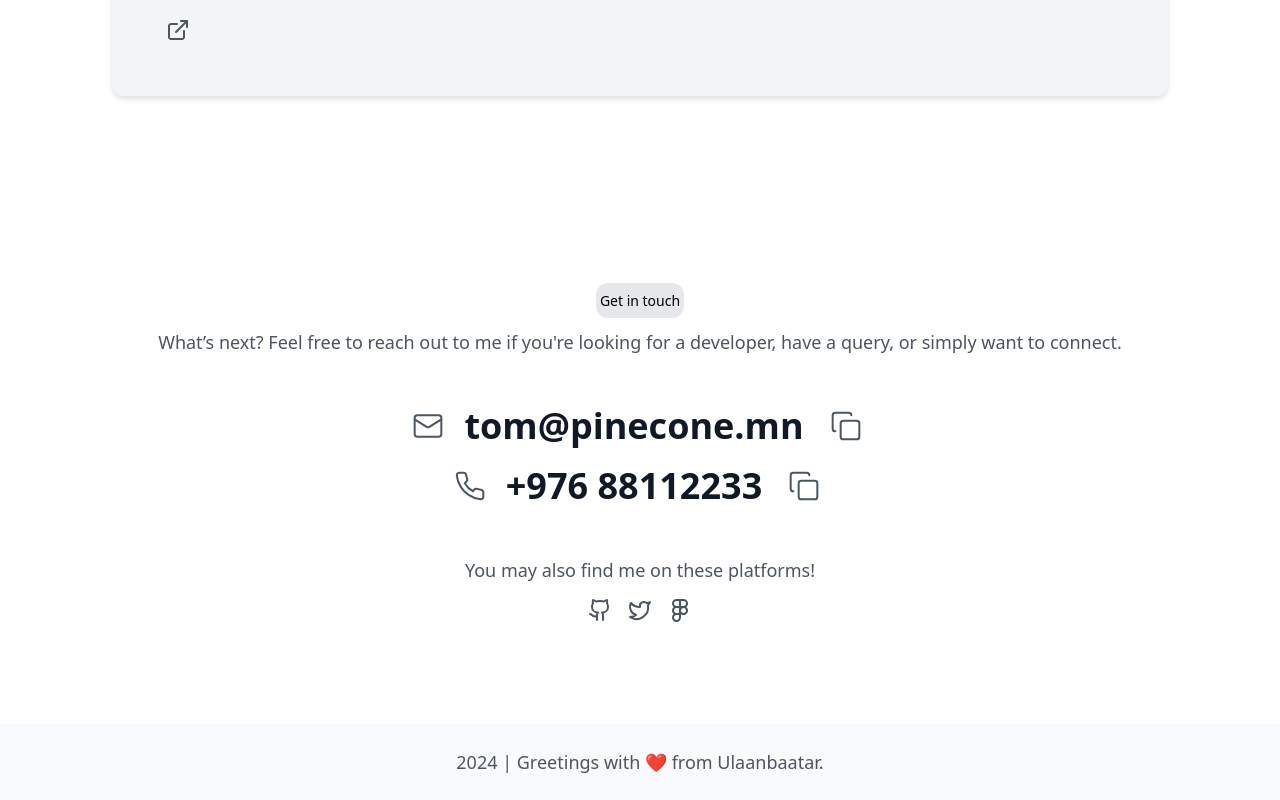
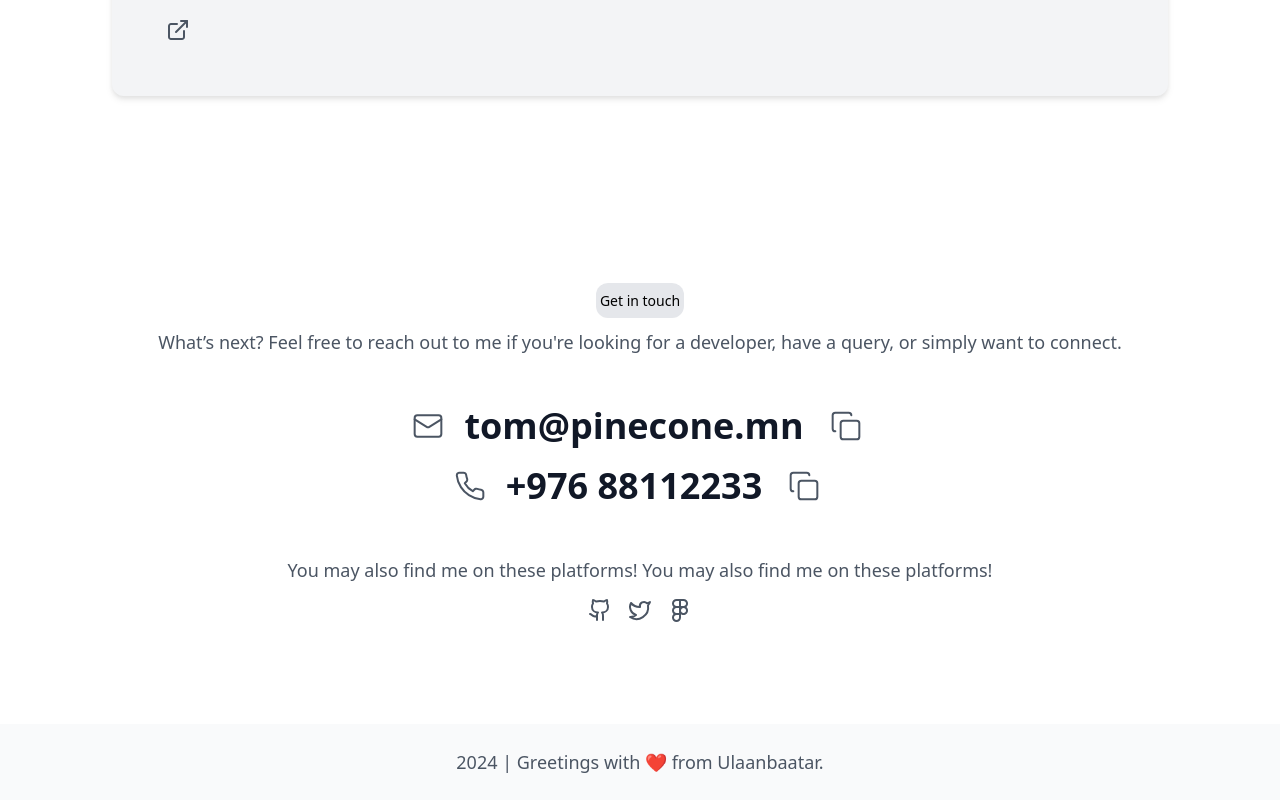
Before and after one commit to LEAP-DC-2024-JUNE/ANARB, a Next.js app in the folder next-project/: page / in a window 1280 px wide. Shown: the part 4034-4834 px from the top of the page. Built offline with nearby package versions, Linux system fonts and the light colour scheme.

Commit message:
portfolio nextjs

```diff
--- a/next-project/src/pages/index.js
+++ b/next-project/src/pages/index.js
@@ -453,7 +453,8 @@ export default function Home() {
           </div>
           <div className="flex flex-col gap-2 items-center">
             <p className="font-normal text-lg text-gray-600">
-              You may also find me on these platforms!
+              You may also find me on these platforms! You may also find me on
+              these platforms!
             </p>
             <div className="flex gap-1">
               <GithubIcon />
```
